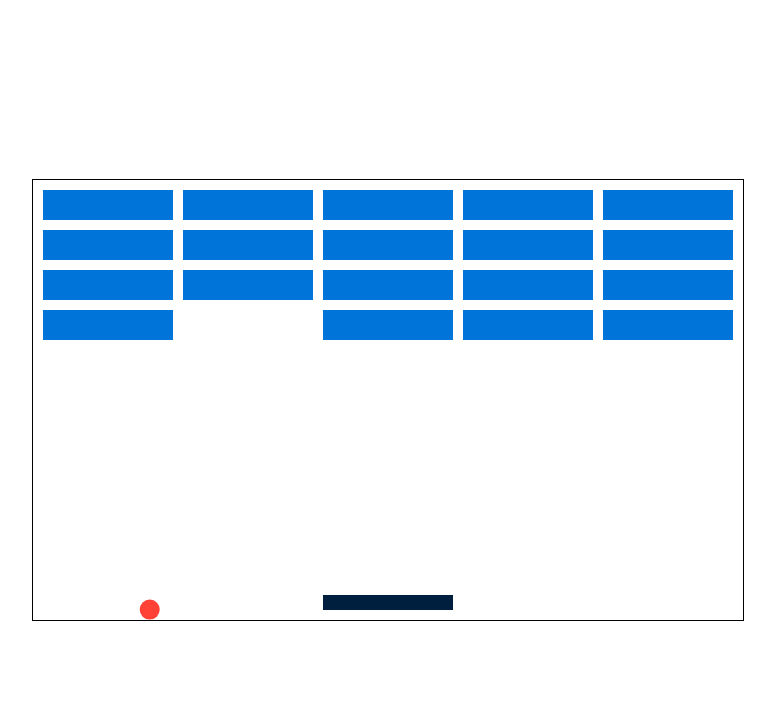
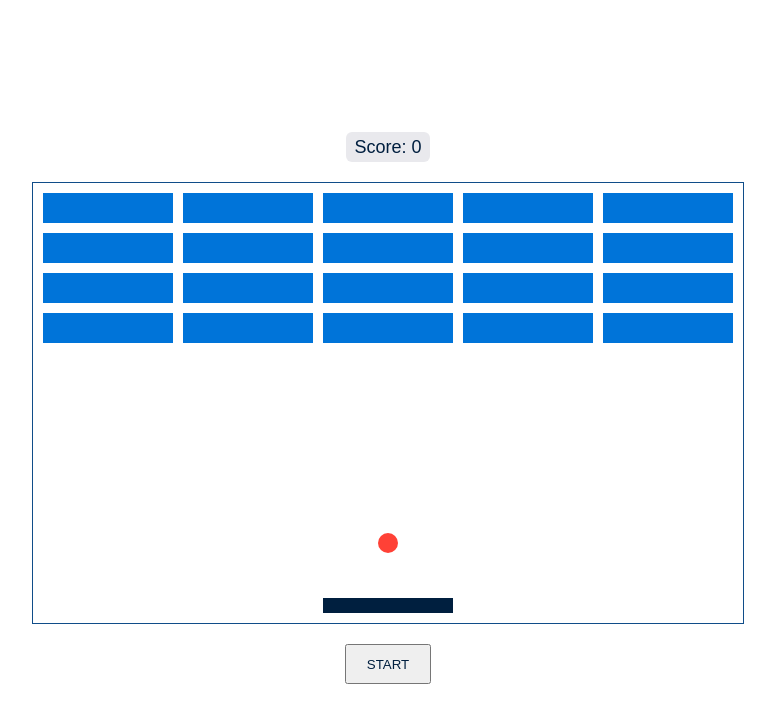
Before and after one commit to KoretskyiBohdan/breakout-game, a website built with Parcel: page index.html in a window 1280 px wide. Shown: the whole page, without its empty margins (252-1027 px from the left). Built offline with nearby package versions, Linux system fonts and the light colour scheme.

Commit message:
Add controls and UI

```diff
--- /dev/null
+++ b/Game/Controls.ts
@@ -0,0 +1,46 @@
+type CB = () => unknown;
+
+export type ConfigType = {
+  START?: CB;
+  NEW?: CB;
+};
+
+export class Controls {
+  private root: HTMLDivElement;
+  private config: ConfigType;
+  private isRunnig: boolean;
+
+  constructor(root: HTMLElement, config: ConfigType) {
+    this.root = root.getElementsByClassName('controls')?.[0] as HTMLDivElement;
+    this.config = config;
+    this.isRunnig = false;
+    this.root.addEventListener('click', this.onClick);
+    this.render();
+  }
+
+  setIsRuning(flag: boolean) {
+    this.isRunnig = flag;
+    this.render();
+  }
+
+  render() {
+    if (!this.root) return;
+
+    this.root.innerHTML = '';
+
+    const type = this.isRunnig ? 'NEW' : 'START';
+
+    const b = document.createElement('button');
+    b.type = 'button';
+    b.name = type;
+    b.innerHTML = type;
+    this.root.appendChild(b);
+  }
+
+  onClick = (event: Event) => {
+    const { config } = this;
+    const { name } = event.target as HTMLButtonElement;
+
+    if (typeof config[name] === 'function') config[name]();
+  };
+}
--- a/Game/Game.ts
+++ b/Game/Game.ts
@@ -1,4 +1,5 @@
 import { Screen } from './Screen';
+import { Controls } from './Controls';
 import { Block } from './Block';
 import { Ball } from './Ball';
 import { User } from './User';
@@ -22,28 +23,54 @@ export const createArray = (size = 0) => {
 };
 
 export class Game<R extends HTMLElement> {
+  private root: R;
   private screen: Screen<R>;
+  private controls: Controls;
   private blocks: Block[] = [];
   private ball: Ball;
   private user: User;
+  private score: number = 0;
   private animationFrameId: number;
 
   constructor(root: R) {
+    this.root = root;
     this.screen = new Screen(root, {
       width: SCREEN_WIDTH,
       height: SCREEN_HEIGHT,
     });
+
+    this.controls = new Controls(root, {
+      START: () => this.startGame(),
+      NEW: () => this.startGame(),
+    });
+
+    this.init();
+  }
+
+  init() {
+    this.createObjects();
+    this.screen.draw([...this.blocks, this.ball, this.user]);
   }
 
   startGame() {
+    this.stopGame();
+    this.score = 0;
+    this.updateScore();
     this.createObjects();
     this.startScreenUpdates();
     this.ball.start();
+    this.controls.setIsRuning(true);
   }
 
   stopGame() {
     window.cancelAnimationFrame(this.animationFrameId);
     this.ball.stop();
+    this.controls.setIsRuning(false);
+  }
+
+  updateScore() {
+    const score = this.root.getElementsByClassName('score')[0];
+    if (score) score.innerHTML = `Score: ${this.score}`;
   }
 
   private createObjects() {
@@ -55,8 +82,11 @@ export class Game<R extends HTMLElement> {
       return new Block(x, y);
     });
 
-    this.ball = new Ball(BALL_INITIAL_POSITION, this.onBallPositionUpdate);
-    this.user = new User(USER_INITIAL_POSITION);
+    this.ball = new Ball(
+      { ...BALL_INITIAL_POSITION },
+      this.onBallPositionUpdate
+    );
+    this.user = new User({ ...USER_INITIAL_POSITION });
   }
 
   onBallPositionUpdate = () => {
@@ -73,6 +103,8 @@ export class Game<R extends HTMLElement> {
           ball.changeDirection('y');
         }
         this.blocks.splice(i, 1);
+        this.score += 10;
+        this.updateScore();
       }
     }
 
--- a/Game/Screen.ts
+++ b/Game/Screen.ts
@@ -19,20 +19,13 @@ export class Screen<R extends HTMLElement> {
 
   private init() {
     const { width, height } = this.options;
-    const canvas = document.createElement('canvas');
+    const canvas = this.root.getElementsByTagName('canvas')[0];
+
+    if (!canvas) throw new Error('Cannot find canvas element!');
 
     canvas.width = width;
     canvas.height = height;
-    canvas.style.position = 'absolute';
-    canvas.style.top = '0';
-    canvas.style.bottom = '0';
-    canvas.style.left = '0';
-    canvas.style.right = '0';
-    canvas.style.margin = 'auto';
-    canvas.style.border = '1px solid #000';
-
     this.canvas = canvas;
-    this.root.appendChild(this.canvas);
   }
 
   draw(nodes: BaseShape[]) {
--- /dev/null
+++ b/game.css
@@ -0,0 +1,38 @@
+.game {
+  font-family: sans-serif;
+  display: flex;
+  height: 800px;
+  flex-direction: column;
+  align-items: center;
+  justify-content: center;
+}
+
+.game .info {
+  color: #001f3f;
+  margin-bottom: 20px;
+}
+
+.game .info .score {
+  line-height: 30px;
+  text-align: left;
+  font-size: 18px;
+  background: #e9e9ed;
+  border-radius: 6px;
+  padding: 0 8px;
+}
+
+.game canvas {
+  border: 1px solid #104d89;
+}
+
+.game .controls {
+  margin-top: 20px;
+}
+
+.game .controls button {
+  cursor: pointer;
+  color: #001f3f;
+  height: 40px;
+  padding: 0 20px;
+  /* border: none; */
+}
--- a/index.html
+++ b/index.html
@@ -3,9 +3,18 @@
   <head>
     <meta charset="utf-8" />
     <title>Breakout Game</title>
+    <link rel="stylesheet" href="game.css" />
   </head>
   <body>
-    <div id="game"></div>
+    <div id="game" class="game">
+      <div class="info">
+        <div class="score">Score: 0</div>
+      </div>
+      <canvas></canvas>
+      <div class="controls">
+        <button type="button">Start</button>
+      </div>
+    </div>
     <script type="module" src="index.ts"></script>
   </body>
 </html>
--- a/index.ts
+++ b/index.ts
@@ -1,5 +1,3 @@
 import { Game } from './Game';
 
-const game = new Game(document.getElementById('game') as HTMLDivElement);
-
-game.startGame();
+new Game(document.getElementById('game') as HTMLDivElement);
```
